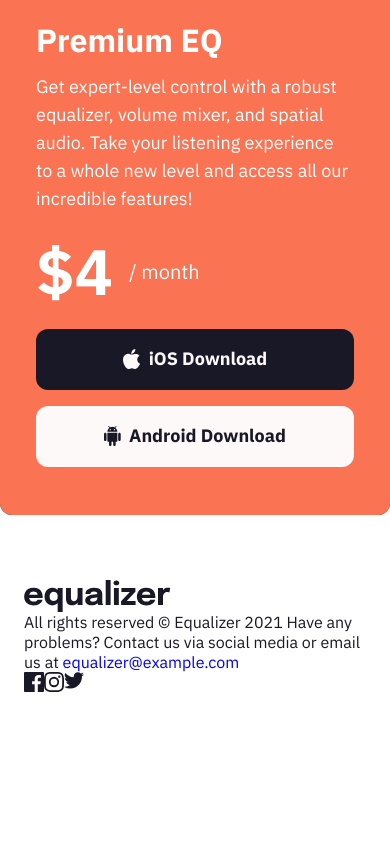
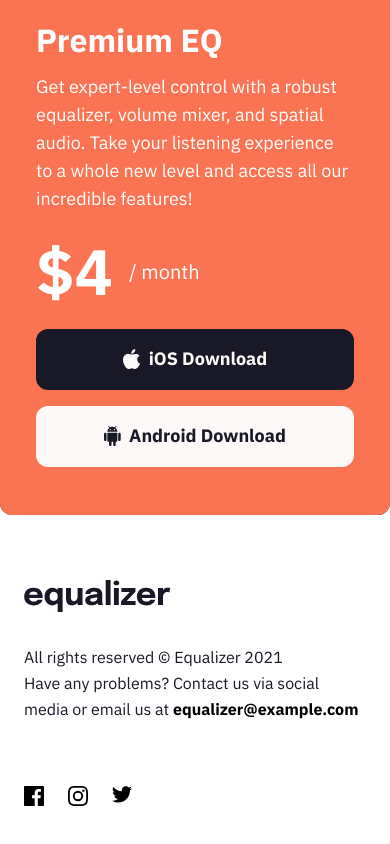
Before and after one commit to solracss/fem-equalizer-landing-page, a website built with Vite: page src/index.html in a window 390 px wide. Shown: the part 976-1820 px from the top of the page. Before the commit the page ends 1732 px from the top, so only its background shows below. Built offline with nearby package versions, Linux system fonts and the light colour scheme.

Commit message:
add mobile styles for footer

```diff
--- a/src/index.html
+++ b/src/index.html
@@ -58,19 +58,30 @@
         </section>
         </div>
     </main>
-    <footer>
+    <footer class="footer">
         <div class="container">
             <img src="/img/logo.svg" alt="Equalizer">
-            <p>All rights reserved © Equalizer 2021
-                Have any problems? Contact us via social media or email us at <a
-                    href="mailto:equalizer@example.com">equalizer@example.com</a></p>
-            <div class="flex-flow">
-                <a href="" target="_blank" rel="noopener"><img src="./public/img/icon-facebook.svg"
-                        alt="Link to facebook, open in new tab"></a>
-                <a href="" target="_blank" rel="noopener"><img src="./public/img/icon-instagram.svg"
-                        alt="Link to instagram, open in new tab"></a>
-                <a href="" target="_blank" rel="noopener"><img src="./public/img/icon-twitter.svg"
-                        alt="Link to twitter, open in new tab"></a>
+            <p class="footer-rights">All rights reserved © Equalizer 2021
+                <br>
+                Have any problems? Contact us via social media or email us at <a class="footer-mail"
+                    href="mailto:equalizer@example.com">equalizer@example.com</a>
+            </p>
+            <div class="flex-flow footer-social">
+                <a href="" target="_blank" rel="noopener" aria-label="Link to facebook, open in new tab"><svg
+                        class="footer-icon" width="20" height="20" xmlns="http://www.w3.org/2000/svg">
+                        <path
+                            d="M18.896 0H1.104C.494 0 0 .494 0 1.104v17.793C0 19.506.494 20 1.104 20h9.58v-7.745H8.076V9.237h2.606V7.01c0-2.583 1.578-3.99 3.883-3.99 1.104 0 2.052.082 2.329.119v2.7h-1.598c-1.254 0-1.496.597-1.496 1.47v1.928h2.989l-.39 3.018h-2.6V20h5.098c.608 0 1.102-.494 1.102-1.104V1.104C20 .494 19.506 0 18.896 0Z" />
+                    </svg></a>
+                <a href="" target="_blank" rel="noopener" aria-label="Link to instagram, open in new tab"><svg
+                        class="footer-icon" width="20" height="20" xmlns="http://www.w3.org/2000/svg">
+                        <path
+                            d="M10 1.802c2.67 0 2.987.01 4.042.059 2.71.123 3.975 1.409 4.099 4.099.048 1.054.057 1.37.057 4.04 0 2.672-.01 2.988-.057 4.042-.124 2.687-1.387 3.975-4.1 4.099-1.054.048-1.37.058-4.041.058-2.67 0-2.987-.01-4.04-.058-2.718-.124-3.977-1.416-4.1-4.1-.048-1.054-.058-1.37-.058-4.041 0-2.67.01-2.986.058-4.04.124-2.69 1.387-3.977 4.1-4.1 1.054-.048 1.37-.058 4.04-.058ZM10 0C7.284 0 6.944.012 5.877.06 2.246.227.227 2.242.061 5.877.01 6.944 0 7.284 0 10s.012 3.057.06 4.123c.167 3.632 2.182 5.65 5.817 5.817 1.067.048 1.407.06 4.123.06s3.057-.012 4.123-.06c3.629-.167 5.652-2.182 5.816-5.817.05-1.066.061-1.407.061-4.123s-.012-3.056-.06-4.122C19.777 2.249 17.76.228 14.124.06 13.057.01 12.716 0 10 0Zm0 4.865a5.135 5.135 0 1 0 0 10.27 5.135 5.135 0 0 0 0-10.27Zm0 8.468a3.333 3.333 0 1 1 0-6.666 3.333 3.333 0 0 1 0 6.666Zm5.338-9.87a1.2 1.2 0 1 0 0 2.4 1.2 1.2 0 0 0 0-2.4Z" />
+                    </svg></a>
+                <a href="" target="_blank" rel="noopener" aria-label="Link to twitter, open in new tab"><svg
+                        class="footer-icon" width="20" height="17" xmlns="http://www.w3.org/2000/svg">
+                        <path
+                            d="M20 2.172a8.192 8.192 0 0 1-2.357.646 4.11 4.11 0 0 0 1.805-2.27 8.22 8.22 0 0 1-2.606.996A4.096 4.096 0 0 0 13.847.248c-2.65 0-4.596 2.472-3.998 5.037A11.648 11.648 0 0 1 1.392 1a4.109 4.109 0 0 0 1.27 5.478 4.086 4.086 0 0 1-1.858-.513c-.045 1.9 1.318 3.679 3.291 4.075a4.113 4.113 0 0 1-1.853.07 4.106 4.106 0 0 0 3.833 2.849A8.25 8.25 0 0 1 0 14.658a11.616 11.616 0 0 0 6.29 1.843c7.618 0 11.923-6.434 11.663-12.205A8.354 8.354 0 0 0 20 2.172Z" />
+                    </svg></a>
             </div>
         </div>
     </footer>
--- a/src/sass/_layout.scss
+++ b/src/sass/_layout.scss
@@ -166,11 +166,38 @@ body {
 	}
 }
 
-footer {
+.footer {
 	margin-top: auto;
 	padding-block: 4rem;
 
 	@include media(medium) {
 		padding-block: 5.5rem;
 	}
+
+	&-rights {
+		margin: 2rem 0 4rem;
+		line-height: remSize(26px);
+		max-width: 21rem;
+		@include media(medium) {
+			max-width: 22.875rem;
+		}
+	}
+
+	&-mail {
+		color: #000;
+		font-weight: $fw-bold;
+	}
+
+	&-social {
+		gap: 1.5rem;
+	}
+
+	&-icon {
+		fill: #000;
+		transition: fill 0.3s;
+
+		&:hover {
+			fill: $clr-secondary-400;
+		}
+	}
 }
```
